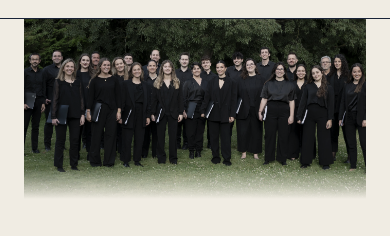
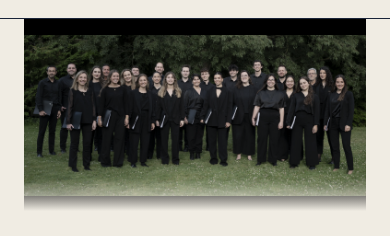
Before and after one commit to JBcL14/web_coro_saudade, a plain HTML site: page index.html in a window 390 px wide. Shown: the part 73-309 px from the top of the page. Drawn offline with nearby package versions, Linux system fonts and the light colour scheme; a web font is replaced by a local one.

Commit message:
Revise hero banner styles for mobile display
Updated hero banner styles for mobile responsiveness and added aspect ratio.

```diff
--- a/styles.css
+++ b/styles.css
@@ -1192,7 +1192,21 @@ footer {
     .form-row { grid-template-columns: 1fr; }
     .about-stats { grid-template-columns: 1fr 1fr; }
     .carousel-slide { flex: 0 0 100%; }
-    .hero-banner { height: clamp(180px, 45vw, 320px); }
+    /* En móvil: imagen completa sin recorte lateral.
+       Usamos aspect-ratio para que el contenedor adopte la proporción
+       de la imagen (panorámica típica ~16:9 o ~3:1 según la foto).
+       object-fit: contain asegura que no se recorte nada.
+       El fondo negro evita franjas blancas si la foto no es exactamente 16:9. */
+    .hero-banner {
+      height: auto;
+      aspect-ratio: 16 / 9;   /* ajusta al ratio real de inicio.webp si difiere */
+      background: #000;
+    }
+    .hero-banner img {
+      object-fit: contain;
+      object-position: center center;
+      filter: grayscale(18%) brightness(0.88) sepia(8%);
+    }
     .hero-logo-img { width: clamp(90px, 30vw, 160px); }
     #inicio { padding-top: 92px; }
 
```
